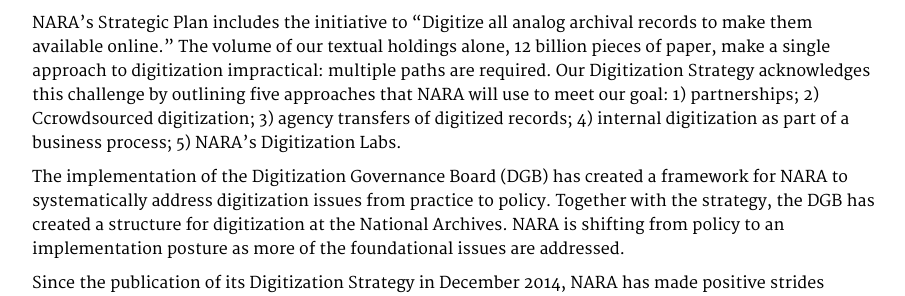
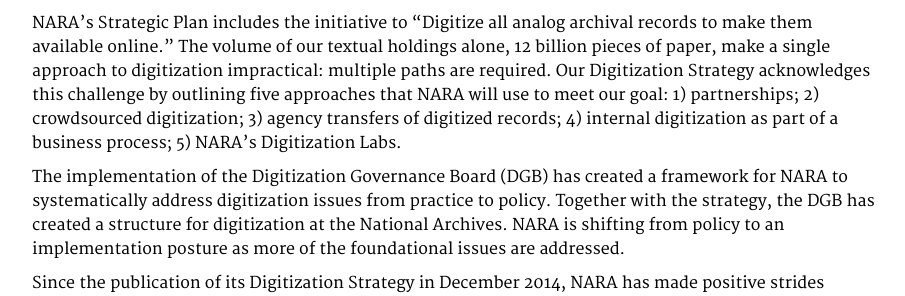
Before and after one commit to usnationalarchives/opengovplan, a Jekyll site: the page built from pages/flagshipinitiatives.md, in a window 1280 px wide and 900 px high, scrolled down 8841 px. Shown: the part 247-543 px from the top of the window, without its empty margins (350-1255 px from the left). Built offline with Jekyll 4.4.1, drawn with Linux system fonts in a browser that asks for light colours.

Commit message:
Update flagshipinitiatives.md
fixed "ccrowdsourced" typo

```diff
--- a/pages/flagshipinitiatives.md
+++ b/pages/flagshipinitiatives.md
@@ -221,7 +221,7 @@ NARA is a partner in the Social Networks and Archival Context (SNAC) cooperative
 
 <p>(<a href="http://archives.gov/digitization/">Archives.gov/digitization</a>)<br>&nbsp;</p>
 
-<p>NARA’s Strategic Plan includes the initiative to “Digitize all analog archival records to make them available online.” The volume of our textual holdings alone, 12 billion pieces of paper, make a single approach to digitization impractical: multiple paths are required. Our Digitization Strategy acknowledges this challenge by outlining five approaches that NARA will use to meet our goal: 1) partnerships; 2) Ccrowdsourced digitization; 3) agency transfers of digitized records; 4) internal digitization as part of a business process; 5) NARA’s Digitization Labs.</p>
+<p>NARA’s Strategic Plan includes the initiative to “Digitize all analog archival records to make them available online.” The volume of our textual holdings alone, 12 billion pieces of paper, make a single approach to digitization impractical: multiple paths are required. Our Digitization Strategy acknowledges this challenge by outlining five approaches that NARA will use to meet our goal: 1) partnerships; 2) crowdsourced digitization; 3) agency transfers of digitized records; 4) internal digitization as part of a business process; 5) NARA’s Digitization Labs.</p>
 
 <p>
 The implementation of the Digitization Governance Board (DGB) has created a framework for NARA to systematically address digitization issues from practice to policy. Together with the strategy, the DGB has created a structure for digitization at the National Archives. NARA is shifting from policy to an implementation posture as more of the foundational issues are addressed.</p>
```
